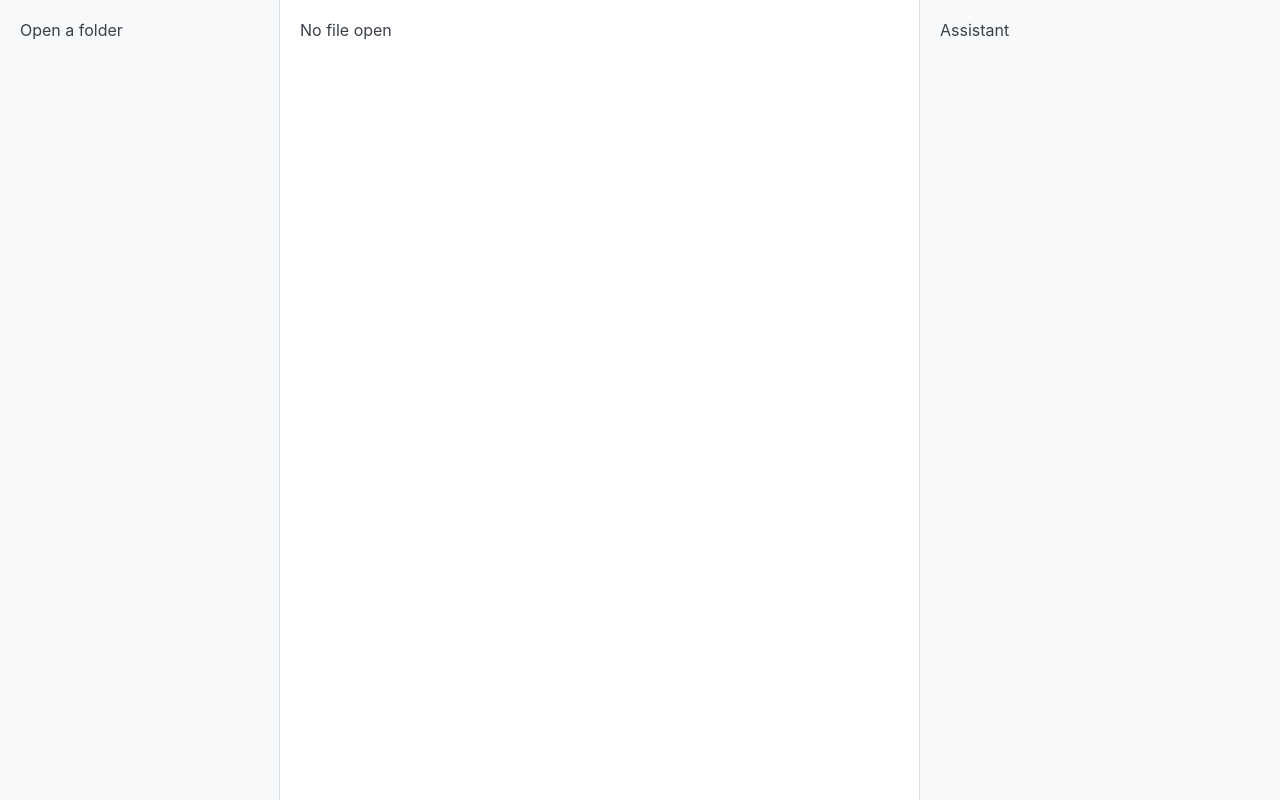
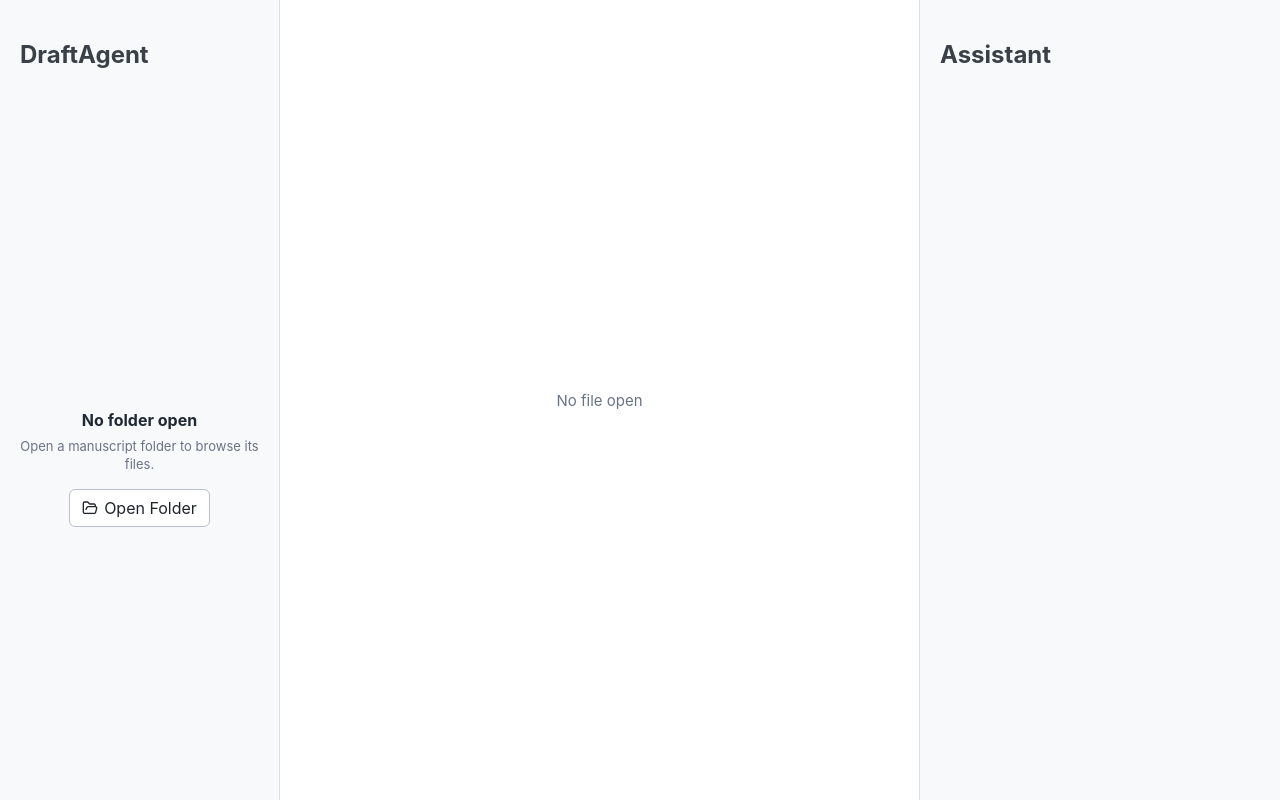
Before and after one commit to betnbd/scriptorium, a React (Vite) app: page / in a window 1280 px wide. Built offline with nearby package versions, Linux system fonts and the light colour scheme.

Commit message:
feat: wire main writing workspace

```diff
--- a/src/App.tsx
+++ b/src/App.tsx
@@ -1,11 +1,309 @@
+import { useReducer } from "react";
+import { tauriApi } from "./api/tauri";
+import { FileTree } from "./components/FileTree";
+import { EditorPane } from "./components/EditorPane";
+import { buildIndex } from "./context/indexer";
+import { normalizeMarkdownForSave } from "./editor/markdown";
+import { appReducer, initialAppState } from "./state/appReducer";
+import type { FileNode } from "./types";
 import "./styles.css";
 
 export default function App() {
+  const [state, dispatch] = useReducer(appReducer, initialAppState);
+
+  async function refreshTree(rootPath = state.rootPath) {
+    if (!rootPath) {
+      return [];
+    }
+
+    const tree = await tauriApi.readProjectTree(rootPath);
+
+    dispatch({
+      type: "treeUpdated",
+      tree,
+      indexedDocuments: buildIndex([]),
+    });
+
+    return tree;
+  }
+
+  async function openFolder() {
+    if (!confirmDiscardChanges()) {
+      return;
+    }
+
+    const project = await tauriApi.pickProjectFolder();
+
+    if (!project) {
+      return;
+    }
+
+    dispatch({
+      type: "projectOpened",
+      rootPath: project.rootPath,
+      tree: project.tree,
+      indexedDocuments: buildIndex([]),
+    });
+  }
+
+  async function openFile(path: string) {
+    if (!state.rootPath) {
+      return;
+    }
+
+    if (!confirmDiscardChanges()) {
+      return;
+    }
+
+    const opened = await tauriApi.readMarkdownFile(state.rootPath, path);
+
+    dispatch({
+      type: "fileOpened",
+      file: opened.file,
+      markdown: opened.markdown,
+    });
+  }
+
+  async function saveFile() {
+    if (!state.rootPath || !state.openFile) {
+      return;
+    }
+
+    const markdown = normalizeMarkdownForSave(state.openMarkdown);
+
+    await tauriApi.writeMarkdownFile(
+      state.rootPath,
+      state.openFile.relativePath,
+      markdown,
+    );
+
+    dispatch({ type: "fileSaved", markdown });
+  }
+
+  async function createFile(parentPath: string) {
+    if (!state.rootPath) {
+      return;
+    }
+
+    const name = window.prompt("New file path");
+
+    if (!name?.trim()) {
+      return;
+    }
+
+    await tauriApi.createFile(state.rootPath, joinRelativePath(parentPath, name));
+    await refreshTree();
+  }
+
+  async function createFolder(parentPath: string) {
+    if (!state.rootPath) {
+      return;
+    }
+
+    const name = window.prompt("New folder path");
+
+    if (!name?.trim()) {
+      return;
+    }
+
+    await tauriApi.createFolder(
+      state.rootPath,
+      joinRelativePath(parentPath, name),
+    );
+    await refreshTree();
+  }
+
+  async function renameEntry(path: string) {
+    if (!state.rootPath) {
+      return;
+    }
+
+    const newName = window.prompt("New name", basename(path));
+
+    if (!newName?.trim()) {
+      return;
+    }
+
+    const trimmedName = newName.trim();
+    const nextPath = renameRelativePath(path, trimmedName);
+
+    await tauriApi.renameEntry(state.rootPath, path, trimmedName);
+
+    const tree = await refreshTree();
+    syncOpenFileAfterPathChange(path, nextPath, tree);
+  }
+
+  async function deleteEntry(path: string) {
+    if (!state.rootPath) {
+      return;
+    }
+
+    const isOpenEntry = pathAffectsOpenFile(path);
+    const message =
+      isOpenEntry && state.isDirty
+        ? `Delete ${path} and discard unsaved changes?`
+        : `Delete ${path}?`;
+
+    if (!window.confirm(message)) {
+      return;
+    }
+
+    await tauriApi.deleteEntry(state.rootPath, path);
+    await refreshTree();
+
+    if (isOpenEntry) {
+      dispatch({ type: "fileClosed" });
+    }
+  }
+
+  async function moveEntry(path: string) {
+    if (!state.rootPath) {
+      return;
+    }
+
+    const newPath = window.prompt("Move to path", path);
+
+    if (!newPath?.trim()) {
+      return;
+    }
+
+    const nextPath = trimRelativePath(newPath);
+
+    await tauriApi.moveEntry(state.rootPath, path, nextPath);
+
+    const tree = await refreshTree();
+    syncOpenFileAfterPathChange(path, nextPath, tree);
+  }
+
+  function confirmDiscardChanges() {
+    return !state.isDirty || window.confirm("Discard unsaved changes?");
+  }
+
+  function pathAffectsOpenFile(path: string) {
+    return state.openFile
+      ? isSamePathOrDescendant(state.openFile.relativePath, path)
+      : false;
+  }
+
+  function syncOpenFileAfterPathChange(
+    oldPath: string,
+    newPath: string,
+    tree: FileNode[],
+  ) {
+    if (!state.openFile) {
+      return;
+    }
+
+    const nextOpenPath = replacePathPrefix(
+      state.openFile.relativePath,
+      oldPath,
+      newPath,
+    );
+
+    if (!nextOpenPath) {
+      return;
+    }
+
+    const file = findFileNode(tree, nextOpenPath);
+
+    dispatch(file ? { type: "openFileMetadataUpdated", file } : { type: "fileClosed" });
+  }
+
   return (
     <main className="app-shell">
-      <aside className="file-pane">Open a folder</aside>
-      <section className="editor-pane">No file open</section>
-      <aside className="assistant-pane">Assistant</aside>
+      <aside className="file-pane">
+        <header className="app-brand">
+          <h1>DraftAgent</h1>
+        </header>
+        <FileTree
+          rootPath={state.rootPath}
+          nodes={state.tree}
+          onOpenFolder={openFolder}
+          onOpenFile={openFile}
+          onCreateFile={createFile}
+          onCreateFolder={createFolder}
+          onRename={renameEntry}
+          onDelete={deleteEntry}
+          onMove={moveEntry}
+          activePath={state.openFile?.relativePath}
+        />
+      </aside>
+      <EditorPane
+        openFile={state.openFile}
+        markdown={state.openMarkdown}
+        isDirty={state.isDirty}
+        onChange={(markdown) =>
+          dispatch({ type: "editorChanged", markdown })
+        }
+        onSave={saveFile}
+      />
+      <aside className="assistant-pane">
+        <h2>Assistant</h2>
+      </aside>
     </main>
   );
 }
+
+function joinRelativePath(parentPath: string, childPath: string): string {
+  const parent = parentPath.replace(/\/+$/g, "");
+  const child = childPath.trim().replace(/^\/+/g, "");
+
+  return parent ? `${parent}/${child}` : child;
+}
+
+function trimRelativePath(path: string): string {
+  return path.trim().replace(/^\/+/g, "").replace(/\/+$/g, "");
+}
+
+function basename(path: string): string {
+  const parts = path.split("/").filter(Boolean);
+  return parts[parts.length - 1] ?? path;
+}
+
+function dirname(path: string): string {
+  const parts = path.split("/").filter(Boolean);
+  parts.pop();
+  return parts.join("/");
+}
+
+function renameRelativePath(path: string, newName: string): string {
+  return joinRelativePath(dirname(path), newName);
+}
+
+function replacePathPrefix(
+  relativePath: string,
+  oldPath: string,
+  newPath: string,
+): string | null {
+  if (relativePath === oldPath) {
+    return newPath;
+  }
+
+  if (relativePath.startsWith(`${oldPath}/`)) {
+    return joinRelativePath(newPath, relativePath.slice(oldPath.length + 1));
+  }
+
+  return null;
+}
+
+function isSamePathOrDescendant(relativePath: string, candidatePath: string) {
+  return (
+    relativePath === candidatePath || relativePath.startsWith(`${candidatePath}/`)
+  );
+}
+
+function findFileNode(nodes: FileNode[], relativePath: string): FileNode | null {
+  for (const node of nodes) {
+    if (node.relativePath === relativePath && node.kind === "file") {
+      return node;
+    }
+
+    const child = findFileNode(node.children ?? [], relativePath);
+
+    if (child) {
+      return child;
+    }
+  }
+
+  return null;
+}
--- a/src/api/tauri.ts
+++ b/src/api/tauri.ts
@@ -21,6 +21,7 @@ export interface TauriApiDeps {
 
 export interface TauriApi {
   pickProjectFolder(): Promise<{ rootPath: string; tree: FileNode[] } | null>;
+  readProjectTree(rootPath: string): Promise<FileNode[]>;
   readMarkdownFile(rootPath: string, filePath: string): Promise<OpenFile>;
   writeMarkdownFile(
     rootPath: string,
@@ -41,6 +42,9 @@ export interface TauriApi {
 }
 
 export function createTauriApi(deps: TauriApiDeps): TauriApi {
+  const readProjectTree = (rootPath: string) =>
+    deps.invoke<FileNode[]>("read_project_tree", { rootPath });
+
   return {
     async pickProjectFolder() {
       const selected = await deps.open({ directory: true, multiple: false });
@@ -49,11 +53,13 @@ export function createTauriApi(deps: TauriApiDeps): TauriApi {
         return null;
       }
 
-      const tree = await deps.invoke<FileNode[]>("read_project_tree", {
-        rootPath: selected,
-      });
+      const tree = await readProjectTree(selected);
 
       return { rootPath: selected, tree };
+    },
+
+    readProjectTree(rootPath) {
+      return readProjectTree(rootPath);
     },
 
     readMarkdownFile(rootPath, filePath) {
--- a/src/state/appReducer.ts
+++ b/src/state/appReducer.ts
@@ -26,6 +26,8 @@ export type AppAction =
       indexedDocuments: IndexedDocument[];
     }
   | { type: "fileOpened"; file: OpenFile["file"]; markdown: string }
+  | { type: "openFileMetadataUpdated"; file: OpenFile["file"] }
+  | { type: "fileClosed" }
   | { type: "editorChanged"; markdown: string }
   | { type: "fileSaved"; markdown: string }
   | {
@@ -82,6 +84,23 @@ export function appReducer(state: AppState, action: AppAction): AppState {
         savedMarkdown: action.markdown,
         isDirty: false,
       };
+    case "openFileMetadataUpdated":
+      if (!state.openFile) {
+        return state;
+      }
+
+      return {
+        ...state,
+        openFile: action.file,
+      };
+    case "fileClosed":
+      return {
+        ...state,
+        openFile: null,
+        openMarkdown: "",
+        savedMarkdown: "",
+        isDirty: false,
+      };
     case "editorChanged":
       return {
         ...state,
```
Also changed, not shown: 1 other file (tests, documents, lock files or other folders).
